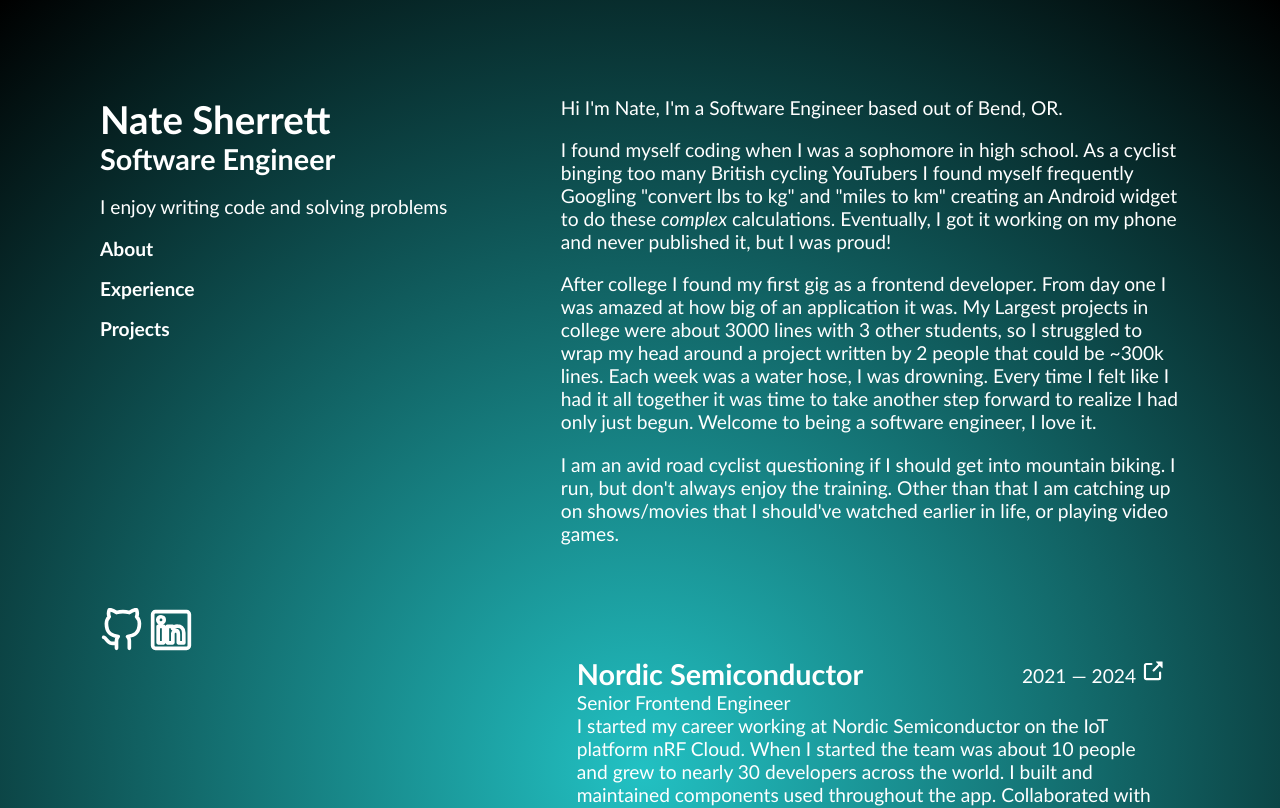
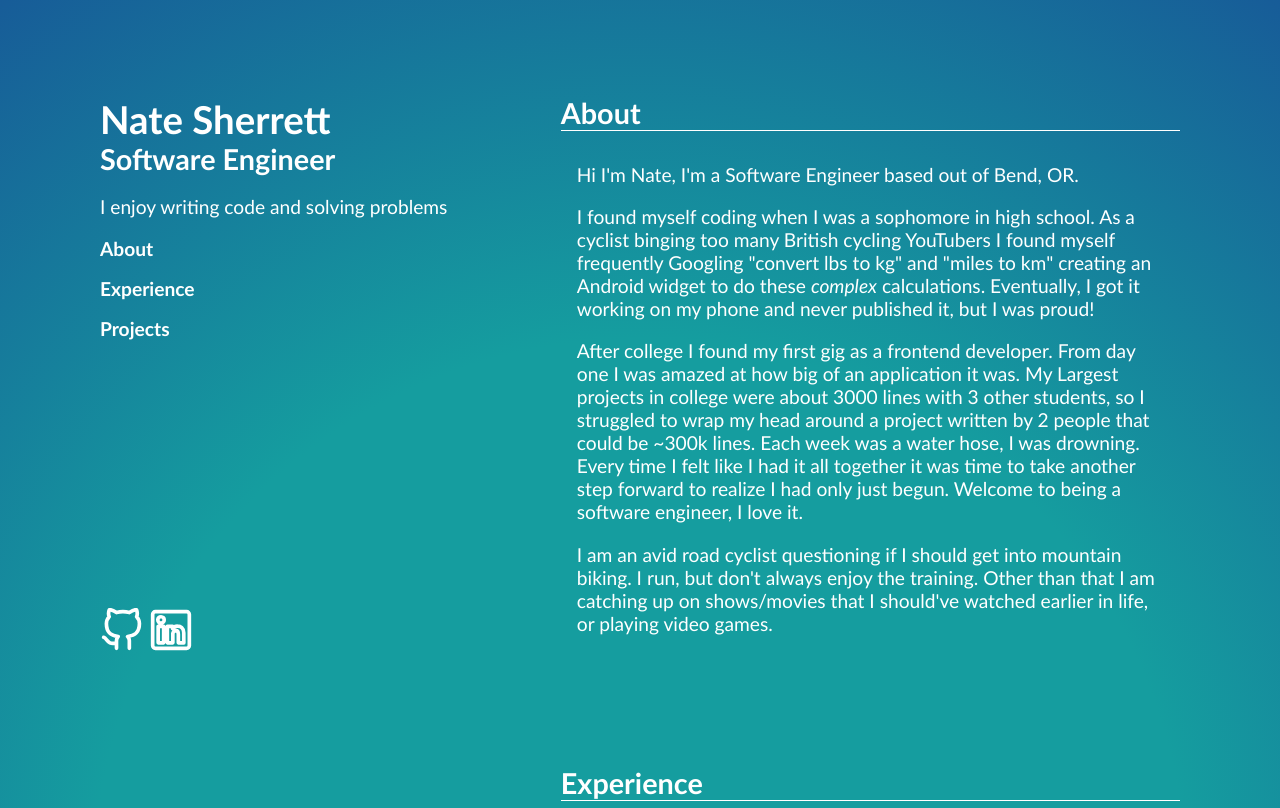
Before and after one commit to sherretten/website, a SvelteKit app: page / in a window 1280 px wide. Shown: the top 808 px of the page. Built offline with nearby package versions, Linux system fonts and the light colour scheme.

Commit message:
georges input

```diff
--- a/src/app.html
+++ b/src/app.html
@@ -20,7 +20,11 @@
       sans-serif;
     margin: 0;
     font-size: larger;
-    background: radial-gradient(circle, #22c1c3 0%, rgba(0, 0, 0, 1) 100%);
+    background: radial-gradient(
+      circle,
+      rgba(21, 157, 159, 1) 50%,
+      rgba(23, 92, 152, 1) 100%
+    );
   }
 
   html {
--- a/src/routes/+page.svelte
+++ b/src/routes/+page.svelte
@@ -56,6 +56,7 @@
     <main>
       <section id="about">
         <h2 class="section-title">About</h2>
+				<div class="job-container">
         <div>Hi I'm Nate, I'm a Software Engineer based out of Bend, OR.</div>
         <p>
           I found myself coding when I was a sophomore in high school. As a
@@ -80,6 +81,7 @@
 					I run, but don't always enjoy the training. Other than that I am catching up
 					on shows/movies that I should've watched earlier in life, or playing video games.
         </p>
+				</div>
       </section>
 
       <section id="experience">
@@ -179,14 +181,10 @@
     aspect-ratio: 1;
   }
   .section-title {
-    display: none;
-    @media (max-width: 600px) {
       display: block;
       margin-bottom: 1rem;
       border-bottom: 1px solid white;
-    }
   }
-
   .container {
     margin-left: auto;
     margin-right: auto;
@@ -263,7 +261,7 @@
     width: 0px;
     position: relative;
     display: block;
-    background-color: black;
+    background-color: white;
   }
   .section-link:hover::after {
     width: 100%;
@@ -272,7 +270,7 @@
   .job-container {
     padding: 1rem;
     border-radius: 0.25rem;
-    transition: background-color 0.2s ease-in;
+    transition: background-color 0.1s ease-in;
   }
   .job-container:hover {
     outline: 1px solid #161e30;
```
